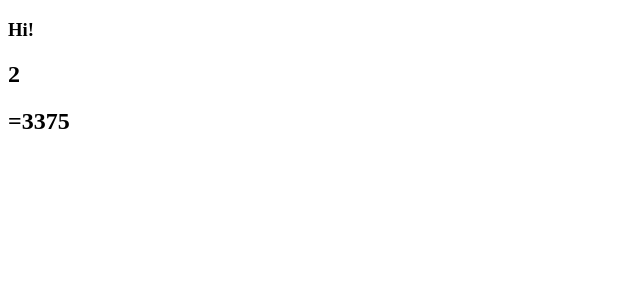
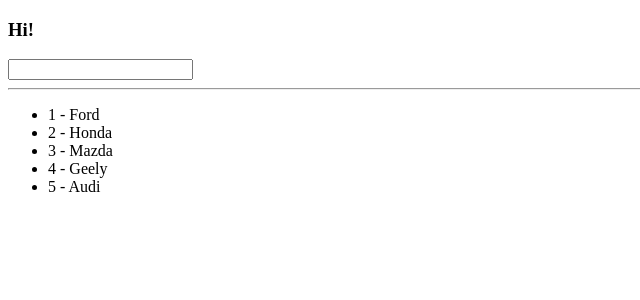
Before and after one commit to bubandrei/Current-exchange-rates, an Angular app: page / in a window 1280 px wide. Shown: the top 300 px of the page, without its empty margins (0-640 px from the left). Built offline with nearby package versions, Linux system fonts and the light colour scheme.

Commit message:
pipe filter

```diff
--- a/src/app/app.component.ts
+++ b/src/app/app.component.ts
@@ -4,13 +4,20 @@
   selector: 'app-root',
   template: `<div>
                   <h3>Hi!</h3>
-                  <h2>{{num}}</h2>
-                  <!-- <h2>{{num | appPow:3}}</h2>
-                  <h2>{{num | appPow:5}}</h2> -->
-                  <h2>{{15 | appPow:3:'='}}</h2>
-
+                  <input type="text" [(ngModel)]="searchCar">
+                  <hr>
+                    <ul>
+                      <li *ngFor="let car of cars | carFilter:searchCar; let i = index">{{i + 1}} - {{car.name}}</li>
+                    </ul>
               </div>`
 })
 export class AppComponent {
-  num = 2;
+  searchCar: string = '';
+  cars = [
+    { name: 'Ford' },
+    { name: 'Honda' },
+    { name: 'Mazda' },
+    { name: 'Geely' },
+    { name: 'Audi' }
+  ];
 }
--- /dev/null
+++ b/src/app/car-filter.pipe.ts
@@ -0,0 +1,16 @@
+import { Pipe, PipeTransform } from '@angular/core';
+
+@Pipe({
+  name: 'carFilter'
+})
+export class CarFilterPipe implements PipeTransform {
+
+  transform(carList: any[], searchStr: string) {
+    if (carList.length === 0 || searchStr === '') {
+      return carList;
+    }
+    // return carList.filter((car) => car.name === searchStr);
+    return carList.filter((car) => car.name.toLowerCase().indexOf(searchStr.toLocaleLowerCase()) !== -1);
+  }
+
+}
--- a/src/app/pow.pipe.ts
+++ /dev/null
@@ -1,11 +0,0 @@
-import { Pipe, PipeTransform } from "@angular/core";
-
-@Pipe({
-  name: 'appPow'
-})
-export class PowPipe implements PipeTransform {
-  transform(value: any, powNumber: number = 1, symb:string) {
-    return symb + Math.pow(value, powNumber )
-  }
-
-}
```
Also changed, not shown: src/app-2/app.componentCRPIPE.ts (added, +16 -0 lines), src/app-2/pow.pipe.ts (added, +11 -0 lines), src/app/app.module.ts (+5 -3 lines).
